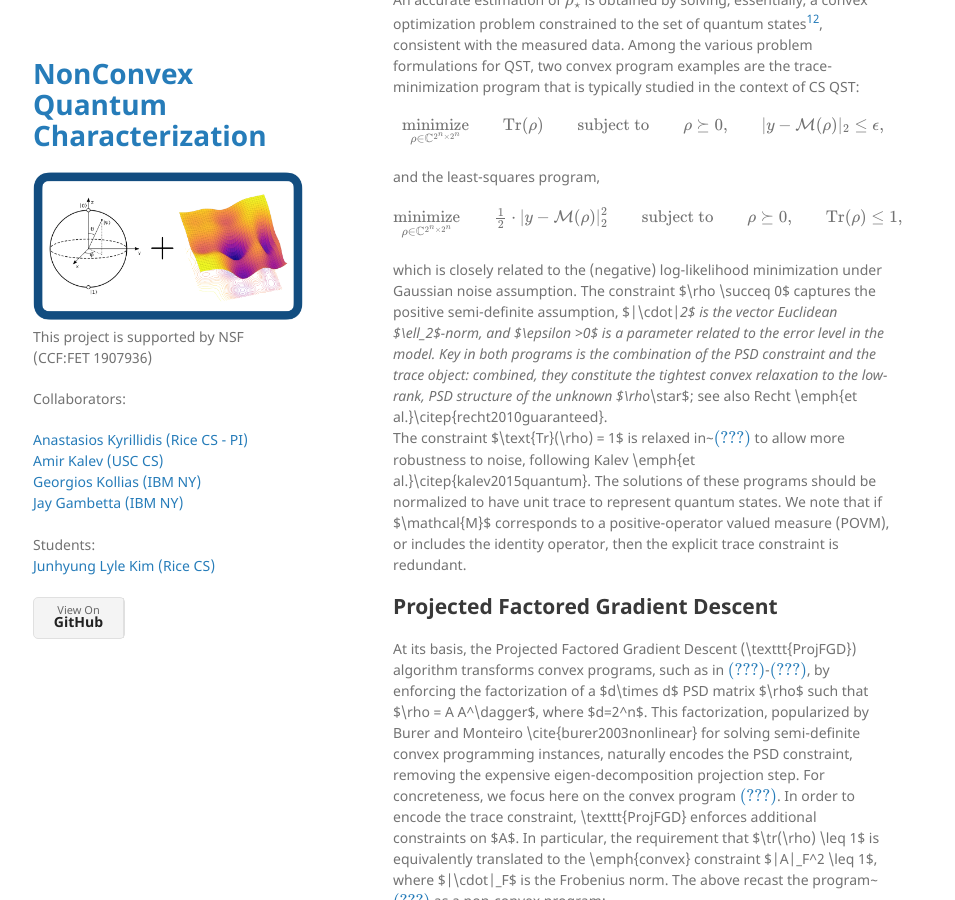
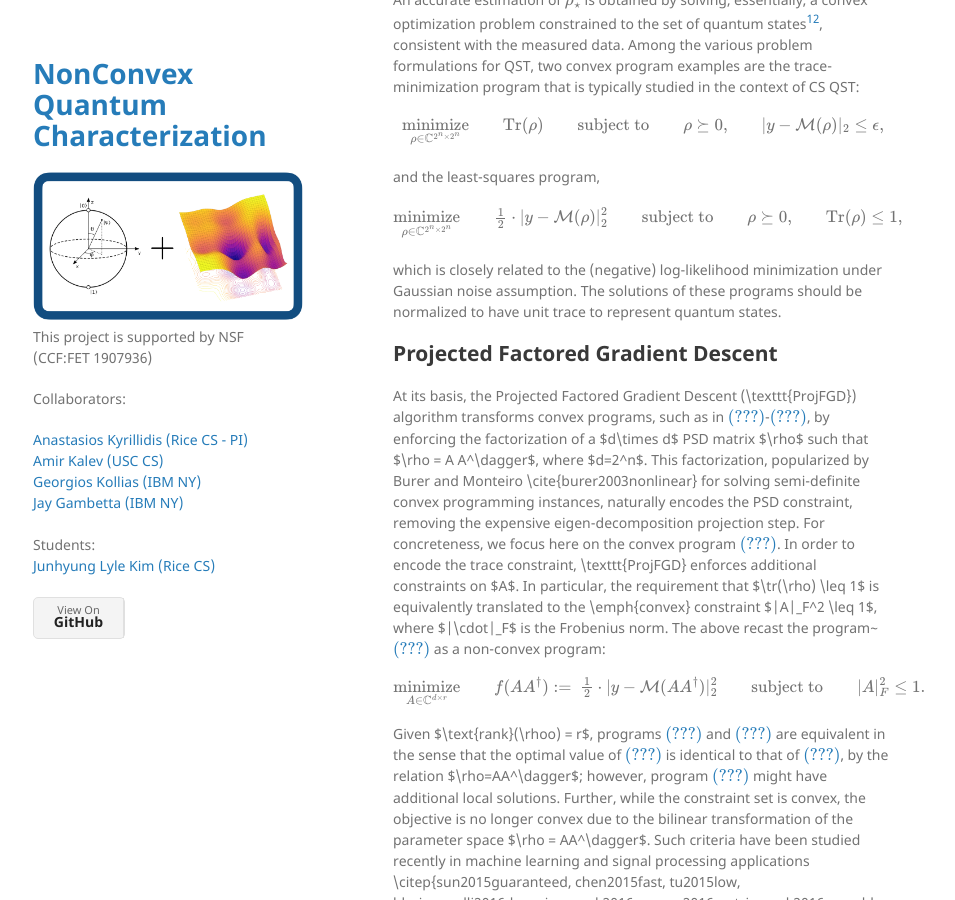
Before and after one commit to akyrillidis/nonconvex-qst, a Jekyll site: the page built from FGD.md, in a window 1280 px wide and 900 px high, scrolled down 1473 px. Shown: the whole window, without its empty margins (177-1132 px from the left). Built offline with Jekyll 4.4.1, drawn with Linux system fonts in a browser that asks for light colours; formulas are drawn with MathJax 3.

Commit message:
Update FGD.md

```diff
--- a/FGD.md
+++ b/FGD.md
@@ -58,11 +58,7 @@ and the least-squares program,
 	\end{aligned} \label{eq:CVX2}
 \end{equation}
 
-which is closely related to the (negative) log-likelihood minimization under Gaussian noise assumption.
-The constraint $\rho \succeq 0$ captures the positive semi-definite assumption, $\|\cdot\|_2$ is the vector Euclidean $\ell_2$-norm, and $\epsilon >0$ is a parameter related to the error level in the model.
-Key in both programs is the combination of the PSD constraint and the trace object: combined, they constitute the tightest convex relaxation to the low-rank, PSD structure of the unknown $\rho_\star$; see also Recht \emph{et al.}\citep{recht2010guaranteed}.
-The constraint $\text{Tr}(\rho) = 1$ is relaxed in~\eqref{eq:CVX2} to allow more robustness to noise, following Kalev \emph{et al.}\citep{kalev2015quantum}. The solutions of these programs should be normalized to have unit trace to represent quantum states.
-We note that if $\mathcal{M}$ corresponds to a positive-operator valued measure (POVM), or includes the identity operator, then the explicit trace constraint is redundant.
+which is closely related to the (negative) log-likelihood minimization under Gaussian noise assumption. The solutions of these programs should be normalized to have unit trace to represent quantum states.
 
 ## Projected Factored Gradient Descent
 At its basis, the Projected Factored Gradient Descent (\texttt{ProjFGD}) algorithm transforms convex programs, such as in \eqref{eq:CVX1}-\eqref{eq:CVX2}, by enforcing the factorization of a $d\times d$ PSD matrix $\rho$ such that $\rho = A A^\dagger$, where $d=2^n$.
```
